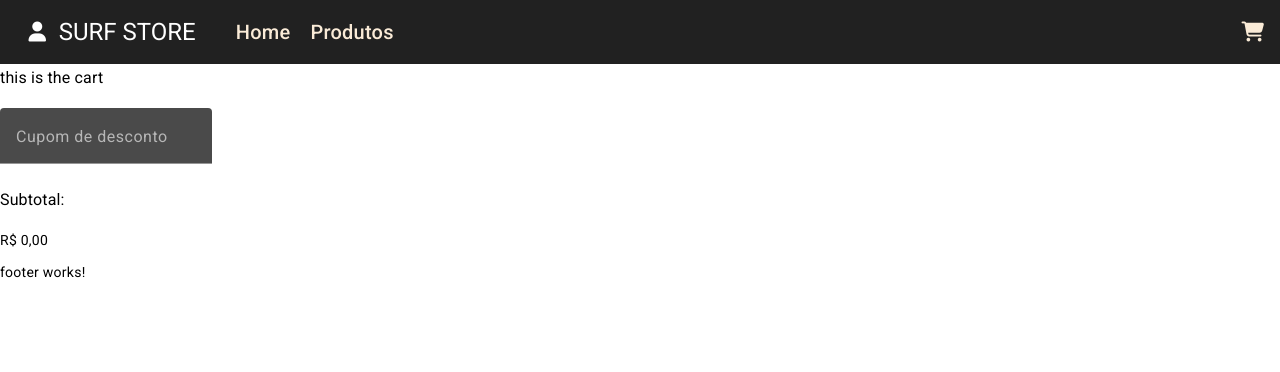
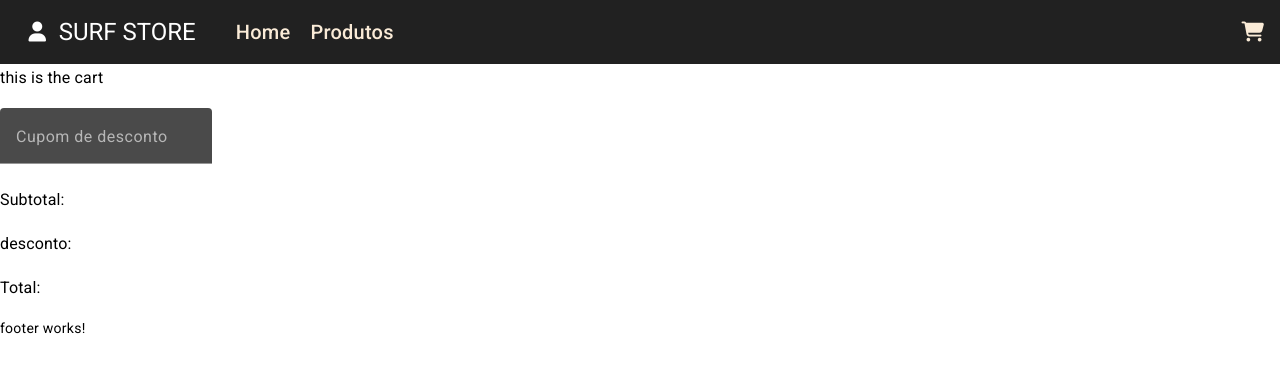
Before and after one commit to caueonofri/that-cart-view, an Angular app: page /carrinho in a window 1280 px wide. Shown: the top 372 px of the page. Built offline with nearby package versions, Linux system fonts and the light colour scheme.

Commit message:
chore: adds amounts on cart

```diff
--- a/src/app/pages/cart/app-cart.component.html
+++ b/src/app/pages/cart/app-cart.component.html
@@ -16,5 +16,12 @@
   </button>
 </mat-form-field>
 
+<!-- adicionar campo de desconto mostrando o valor-->
 <h3>Subtotal:</h3>
-<p>{{ subTotal | currency: 'BRL'}}
+<p>{{ subTotalAmt | currency }}
+
+<h3>desconto:</h3>
+<p>{{ discountAmt | currency }}
+
+<h3> Total:</h3>
+<p>{{ totalAmt | currency }}
```
